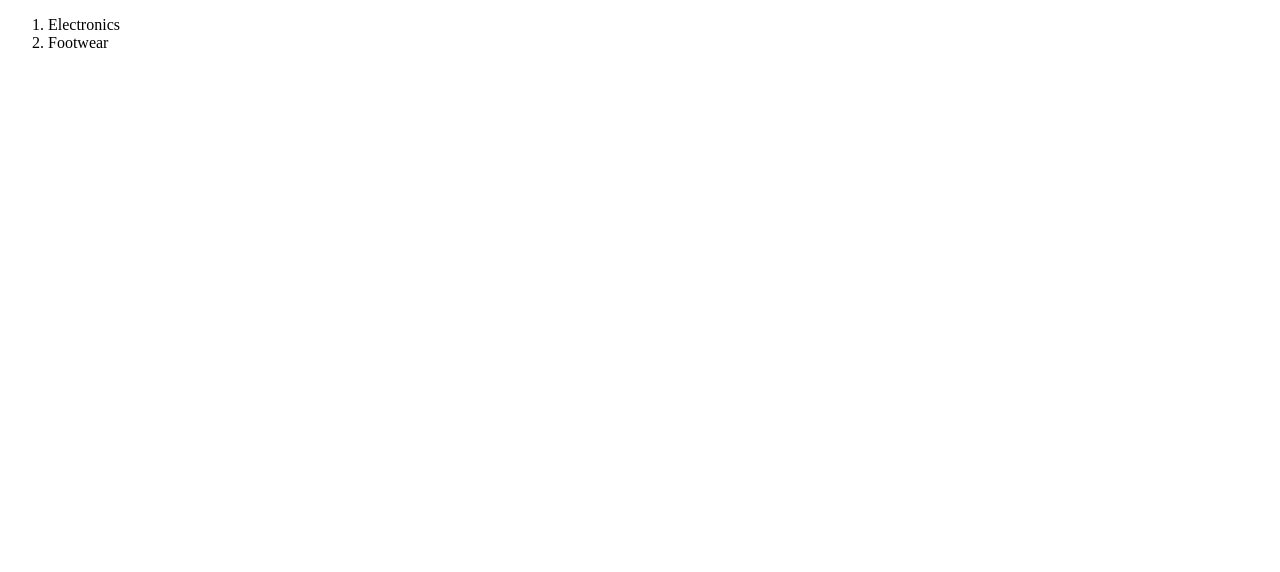
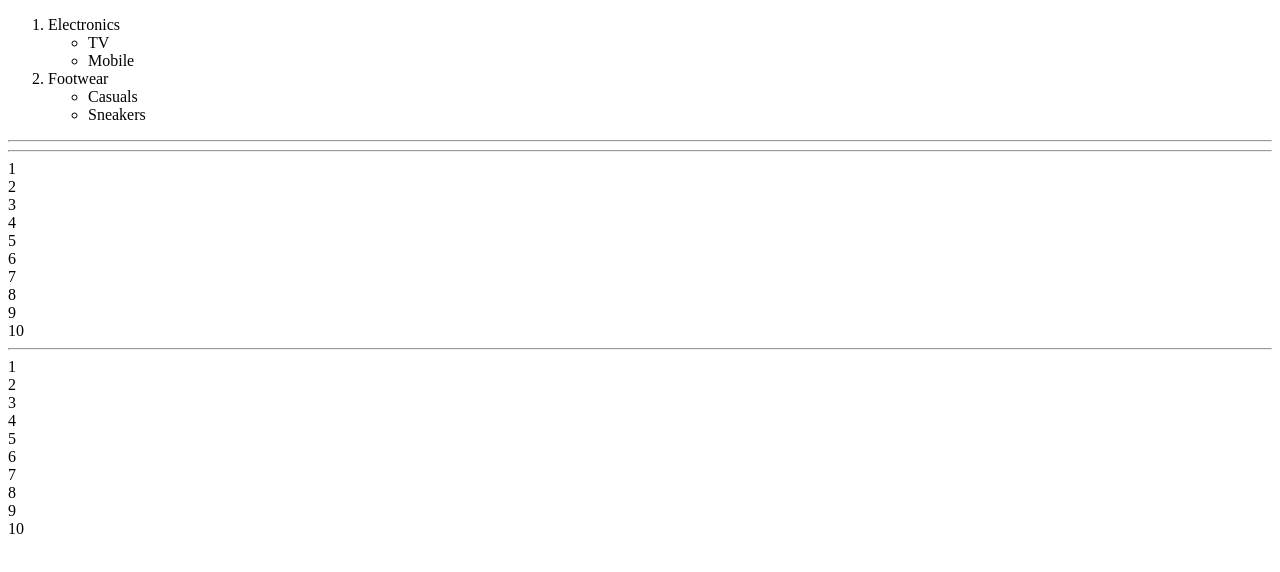
Before and after one commit to pruthirajhub/pruthirajcoding, a plain HTML site: page javascript/loop1.html in a window 1280 px wide. Drawn offline with Linux system fonts and the light colour scheme.

Commit message:
my study

```diff
--- a/javascript/loop1.html
+++ b/javascript/loop1.html
@@ -15,6 +15,13 @@
                 var ol_li = document.createElement("li");
                 ol_li.innerHTML = item.Category;
                 document.querySelector("ol").appendChild(ol_li);
+                for(var product of item.Products){
+                    var ul = document.createElement("ul");
+                    var ul_li = document.createElement("li");
+                    ul_li.innerHTML = product;
+                    ul.appendChild(ul_li);
+                    ol_li.appendChild(ul);
+                }
             }
         }
     </script>
@@ -25,4 +32,21 @@
     </ol>
 </body>
 </html>
-</hr></hr>
+<hr><hr>
+<script>
+    var i=1;
+    while(i<=10)
+    {
+        document.write(i + "<br>");
+        i++;
+    }
+</script>
+<hr>
+<script>
+    var i=1;
+    do
+    {
+        document.write(i + "<br>");
+        i++;
+    } while(i<=10);
+</script>
```
